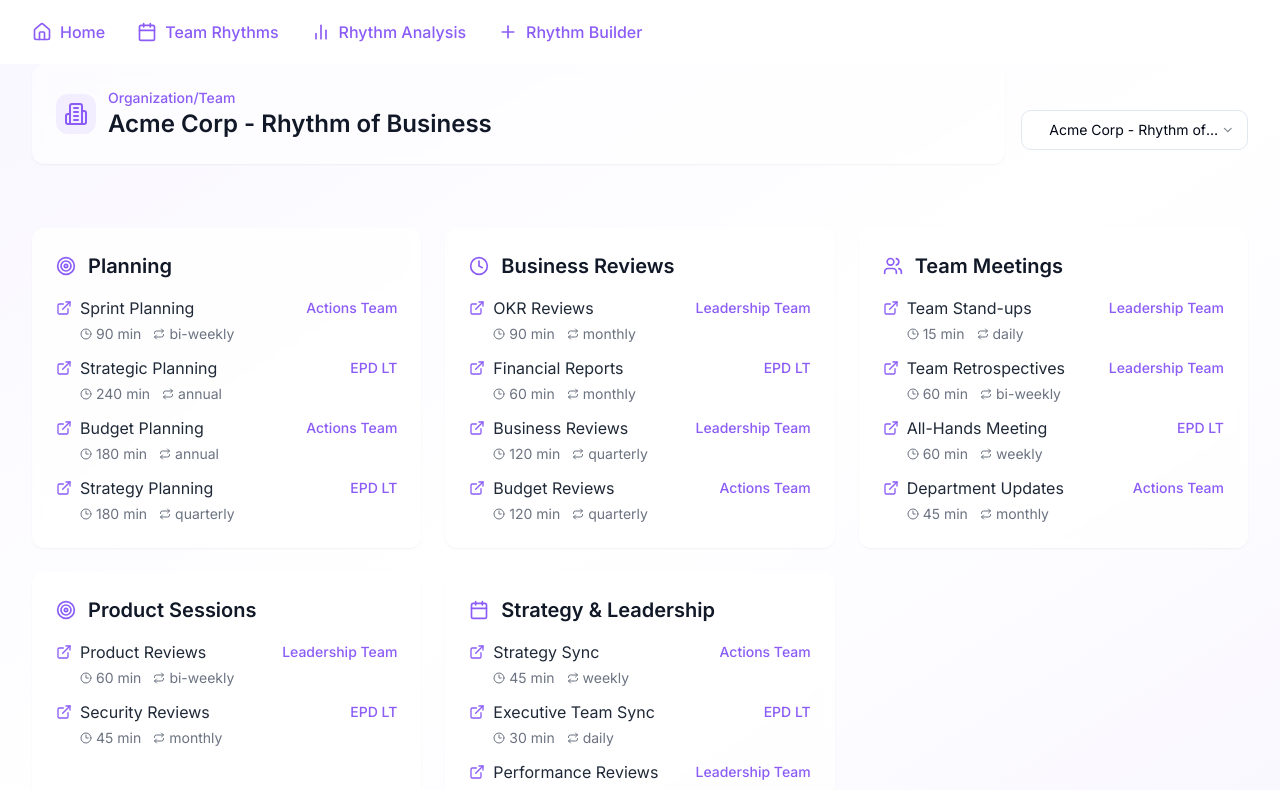
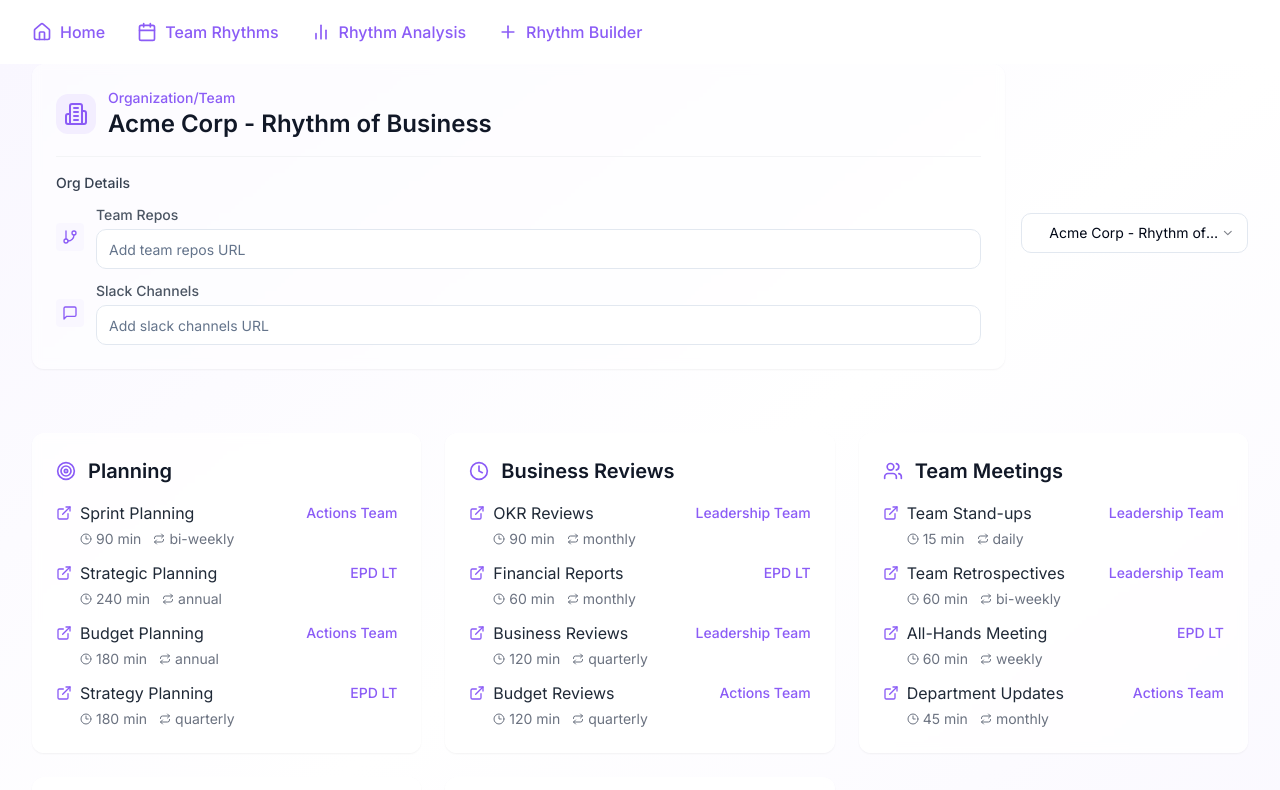
Before and after one commit to mattnigh/build-a-rhythm, a React (Vite) app: page /team-rhythms in a window 1280 px wide. Shown: the top 790 px of the page. Built offline with nearby package versions, Linux system fonts and the light colour scheme.

Commit message:
Add Org details section
Adds a new section below the organization/team name on the Team Rhythms page.  This section will allow users to add details and links such as team repositories and Slack channels.

```diff
--- a/src/components/OrganizationHeader.tsx
+++ b/src/components/OrganizationHeader.tsx
@@ -1,14 +1,40 @@
 
 import { Card } from "@/components/ui/card";
-import { Building2 } from "lucide-react";
+import { Building2, GitBranch, MessageSquare, Link as LinkIcon } from "lucide-react";
+import { useState } from "react";
+import { Input } from "@/components/ui/input";
 
 interface OrganizationHeaderProps {
   name: string;
 }
 
+// Interface for organization details
+interface OrgDetail {
+  id: string;
+  label: string;
+  url: string;
+}
+
 const OrganizationHeader = ({ name }: OrganizationHeaderProps) => {
+  // State to manage organization details
+  const [orgDetails, setOrgDetails] = useState<OrgDetail[]>([
+    { id: "1", label: "Team Repos", url: "" },
+    { id: "2", label: "Slack Channels", url: "" },
+  ]);
+
+  // Handler for updating detail URLs
+  const handleDetailChange = (id: string, newUrl: string) => {
+    setOrgDetails(prevDetails =>
+      prevDetails.map(detail =>
+        detail.id === id ? { ...detail, url: newUrl } : detail
+      )
+    );
+  };
+
   return (
     <Card className="w-full bg-white/50 backdrop-blur-sm border-0 shadow-sm mb-8 p-6 animate-fade-in">
+      <div className="space-y-4">
+        {/* Organization Name Section */}
         <div className="flex items-center gap-3">
           <div className="p-2 bg-rhythm-100 rounded-lg">
             <Building2 className="w-6 h-6 text-rhythm-600" />
@@ -18,6 +44,47 @@ const OrganizationHeader = ({ name }: OrganizationHeaderProps) => {
             <h1 className="text-2xl font-semibold text-gray-900">{name}</h1>
           </div>
         </div>
+
+        {/* Org Details Section */}
+        <div className="pt-4 border-t border-gray-100">
+          <h2 className="text-sm font-medium text-gray-700 mb-3">Org Details</h2>
+          <div className="space-y-3">
+            {orgDetails.map((detail) => (
+              <div key={detail.id} className="flex items-center gap-3">
+                <div className="p-1.5 bg-rhythm-50 rounded">
+                  {detail.label === "Team Repos" ? (
+                    <GitBranch className="w-4 h-4 text-rhythm-600" />
+                  ) : (
+                    <MessageSquare className="w-4 h-4 text-rhythm-600" />
+                  )}
+                </div>
+                <div className="flex-1">
+                  <p className="text-sm font-medium text-gray-600 mb-1">{detail.label}</p>
+                  <div className="flex gap-2">
+                    <Input
+                      placeholder={`Add ${detail.label.toLowerCase()} URL`}
+                      value={detail.url}
+                      onChange={(e) => handleDetailChange(detail.id, e.target.value)}
+                      className="text-sm"
+                    />
+                    {detail.url && (
+                      <a
+                        href={detail.url}
+                        target="_blank"
+                        rel="noopener noreferrer"
+                        className="p-2 bg-rhythm-50 rounded hover:bg-rhythm-100 transition-colors"
+                        title="Open link"
+                      >
+                        <LinkIcon className="w-4 h-4 text-rhythm-600" />
+                      </a>
+                    )}
+                  </div>
+                </div>
+              </div>
+            ))}
+          </div>
+        </div>
+      </div>
     </Card>
   );
 };
```
Lines whose indentation alone changed are shown as unchanged.
